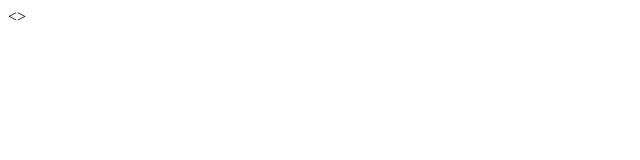
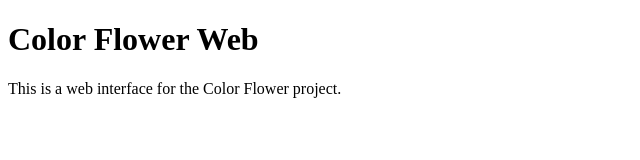
Before and after one commit to juli-OvO/ColorFlowerWeb, a plain HTML site: page index.html in a window 1280 px wide. Shown: the whole page, without its empty margins (0-640 px from the left). Drawn offline with Linux system fonts and the light colour scheme.

Commit message:
testing testing

```diff
--- a/index.html
+++ b/index.html
@@ -1,2 +1,12 @@
 <!DOCTYPE HTML>
-<>
+<html>
+    <head>
+        <title>Color Flower Web</title>
+        <meta charset="utf-8">
+        <meta name="viewport" content="width=device-width, initial-scale=1">
+        <link rel="stylesheet" href="style.css">
+    </head>
+    <body>
+        <h1>Color Flower Web</h1>
+        <p>This is a web interface for the Color Flower project.</p>
+    </body>
```
